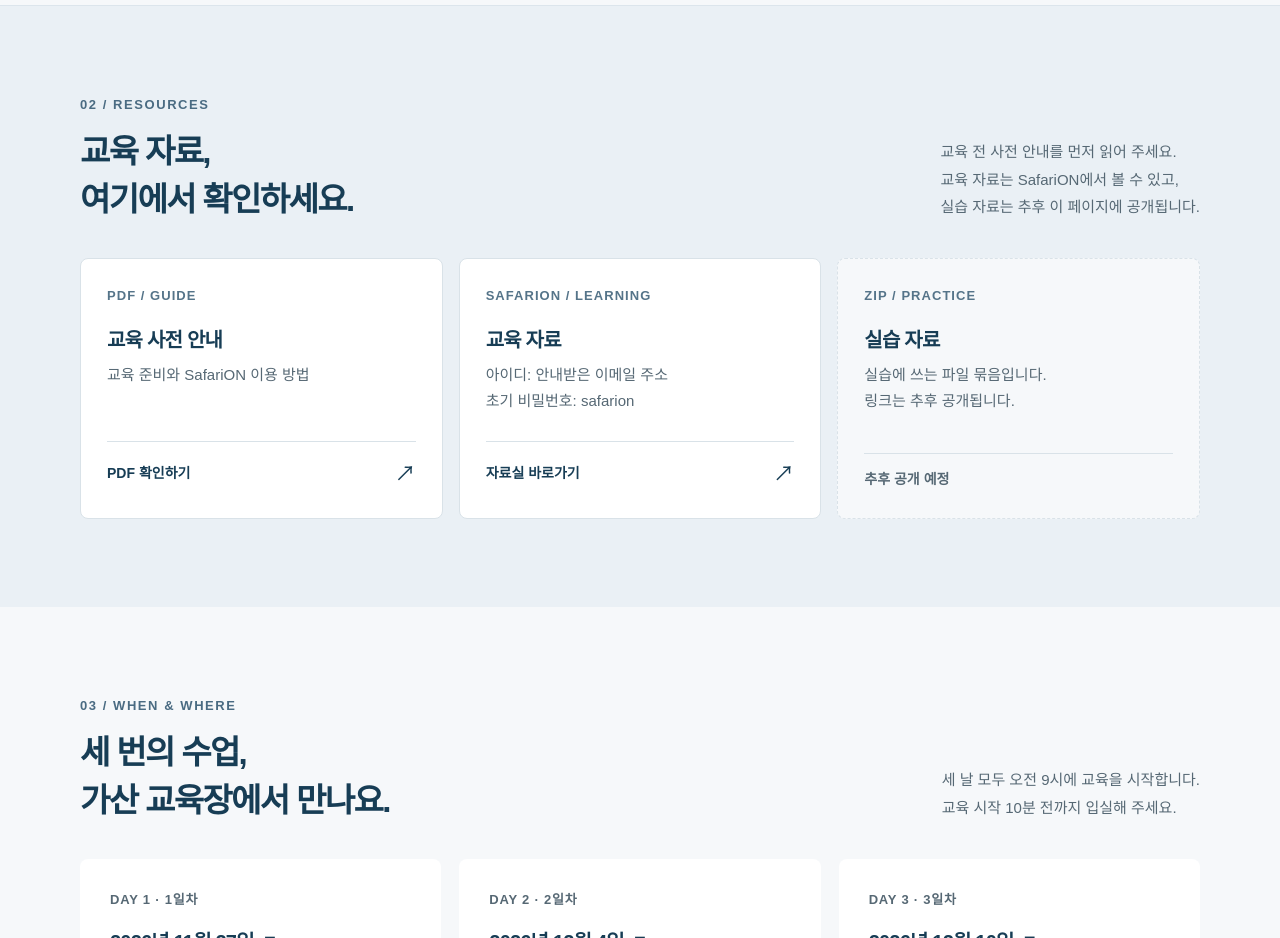
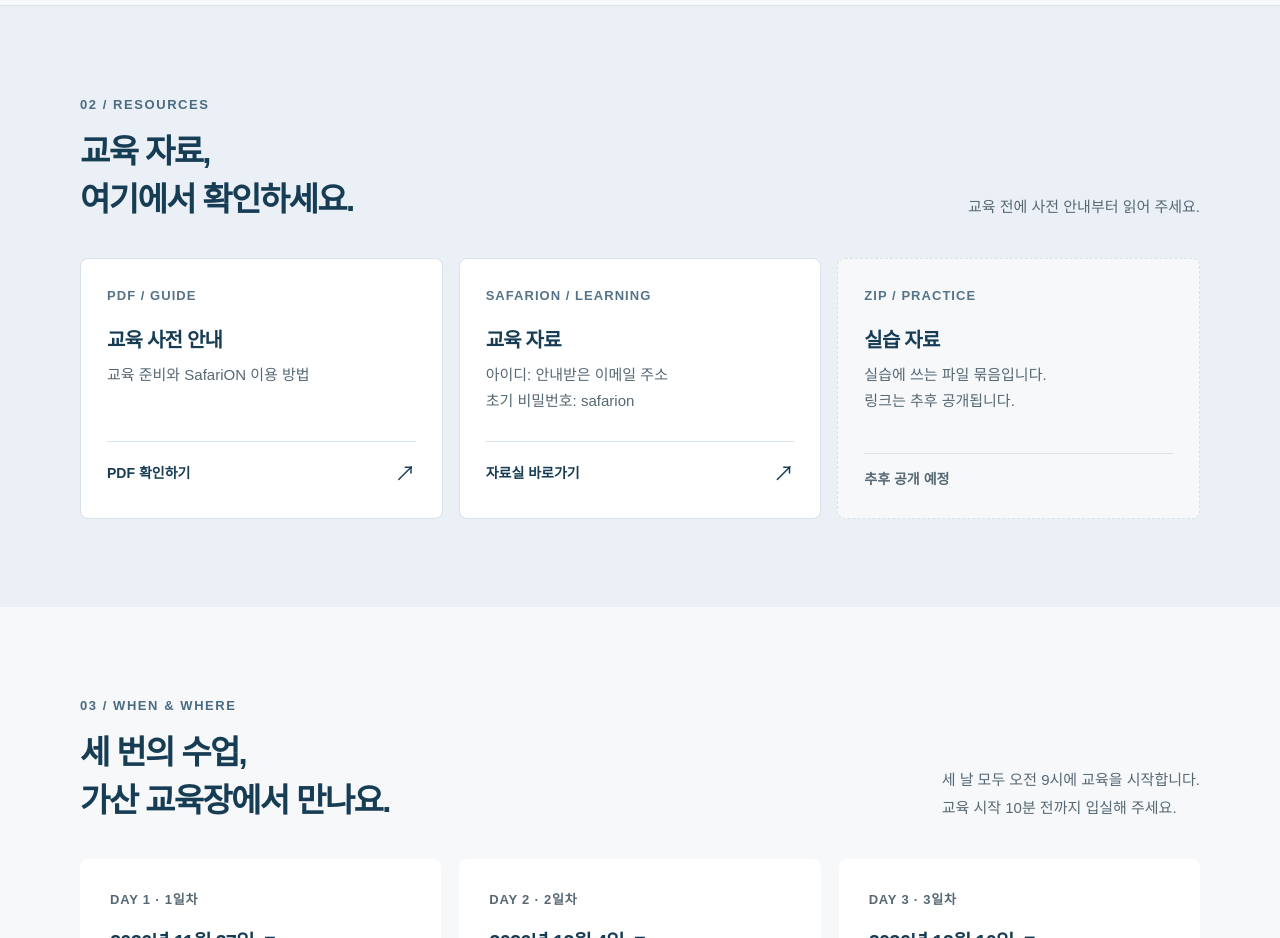
Before and after one commit to ax-helloworldlabs/mainbiz-gasan-claude, a plain HTML site: page index.html in a window 1280 px wide. Shown: the part 1940-2878 px from the top of the page. Drawn offline with Linux system fonts and the light colour scheme; a web font is replaced by a local one.

Commit message:
교육 자료 안내 문구를 한 줄로 축약
Co-Authored-By: Claude Opus 5.5 <noreply@anthropic.com>

```diff
--- a/index.html
+++ b/index.html
@@ -108,7 +108,7 @@
   <div class="wrap section">
     <div class="section-heading">
       <div><p class="eyebrow">02 / RESOURCES</p><h2>교육 자료, <br>여기에서 확인하세요.</h2></div>
-      <p><span class="ln">교육 전 <span class="nw">사전 안내를 먼저 읽어 주세요.</span></span><span class="ln">교육 자료는 <span class="nw">SafariON에서 볼 수 있고,</span></span><span class="ln">실습 자료는 <span class="nw">추후 이 페이지에 공개됩니다.</span></span></p>
+      <p>교육 전에 <span class="nw">사전 안내부터 읽어 주세요.</span></p>
     </div>
     <div class="resource-grid">
       <a class="resource-card" href="./assets/course-guide.pdf" target="_blank" rel="noopener noreferrer"><span class="resource-type">PDF / GUIDE</span><h3>교육 사전 안내</h3><p>교육 준비와 SafariON 이용 방법</p><span class="resource-bottom">PDF 확인하기 <b>↗</b></span></a>
```
